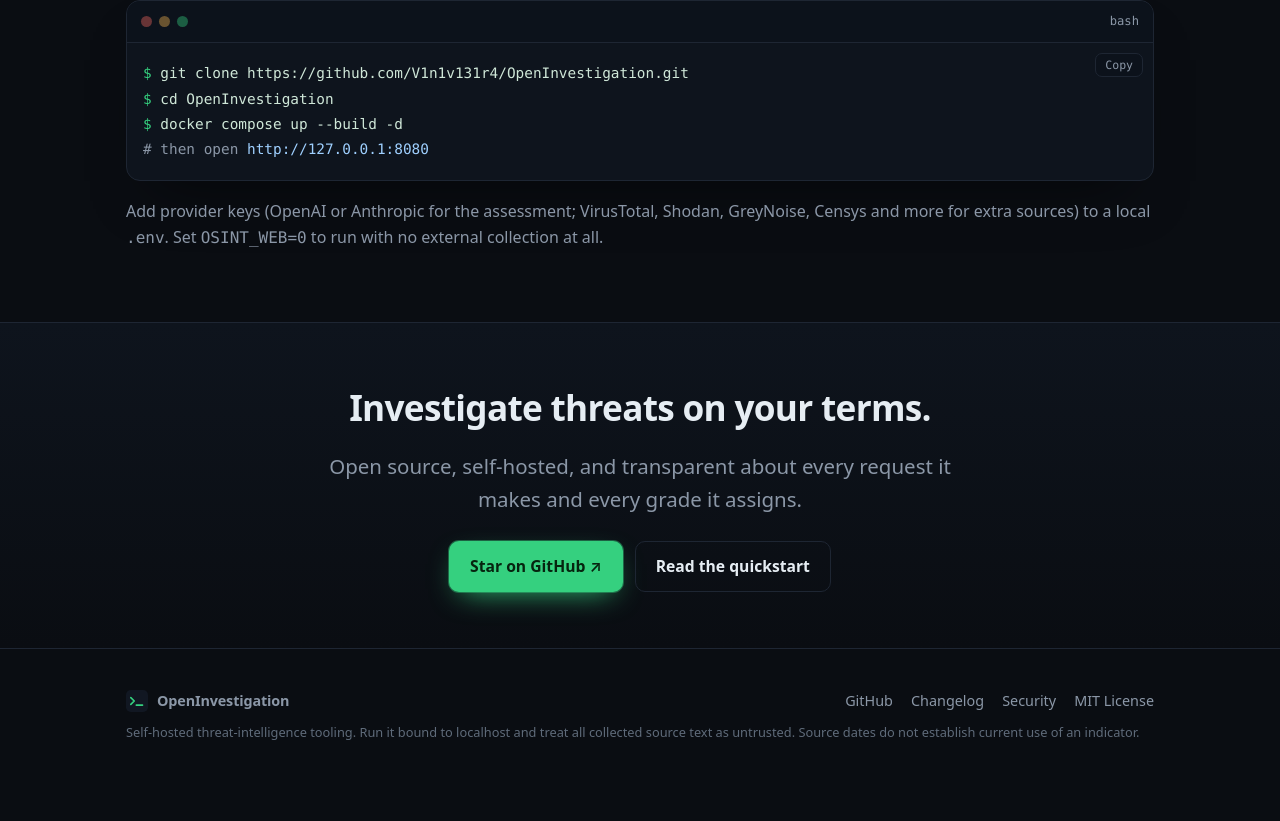
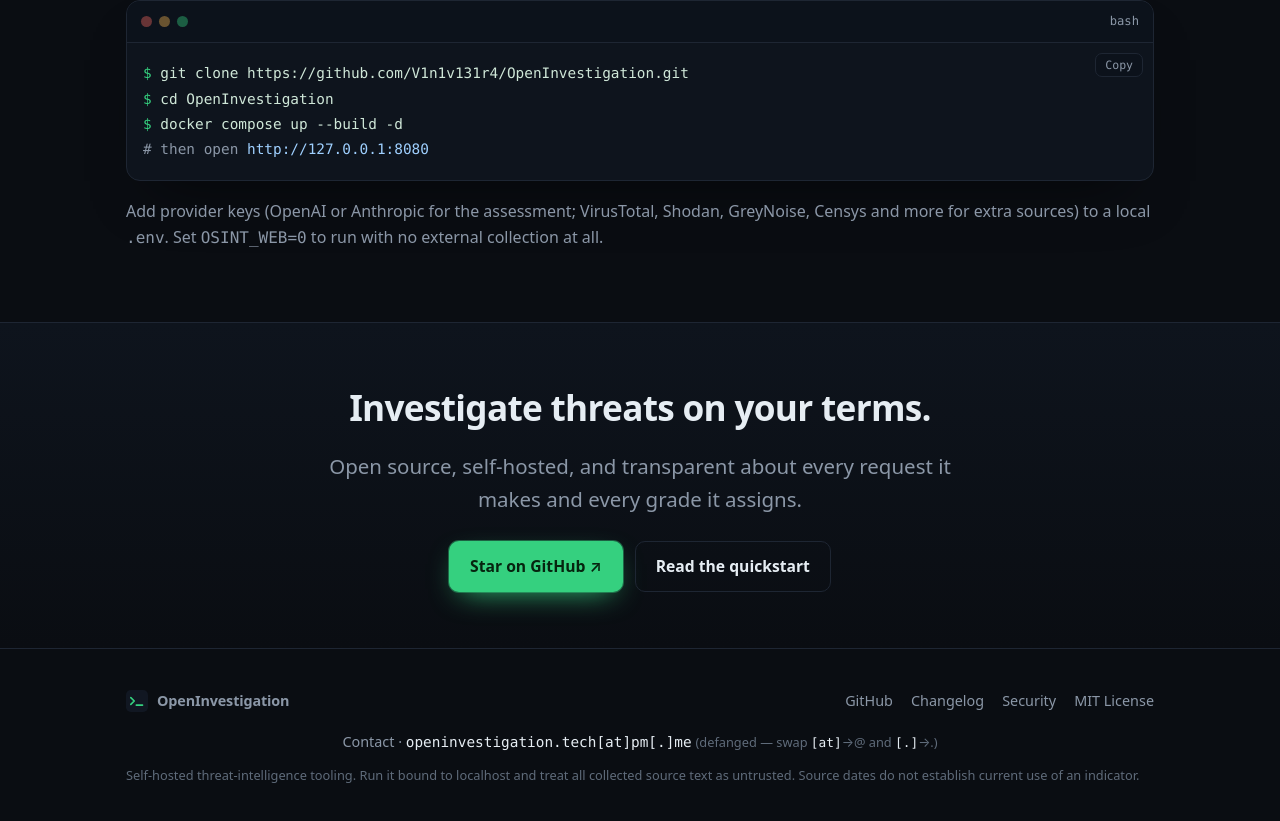
Before and after one commit to V1n1v131r4/OpenInvestigation, a plain HTML site: page docs/index.html in a window 1280 px wide. Shown: the part 5340-6161 px from the top of the page. Before the commit the page ends 6123 px from the top, so only its background shows below. Drawn offline with Linux system fonts and the light colour scheme.

Commit message:
Add defanged contact email to the footer
Show openinvestigation.tech[at]pm[.]me as defanged plain text (no
mailto, no raw address) so scrapers can't harvest it, with a short hint
on how to rehydrate it — on-brand for a tool that normalizes defanged
indicators.

Co-Authored-By: Claude <noreply@anthropic.com>

```diff
--- a/docs/index.html
+++ b/docs/index.html
@@ -168,6 +168,9 @@
   footer .wrap{display:flex;flex-wrap:wrap;gap:16px;align-items:center;justify-content:space-between}
   footer nav{display:flex;flex-wrap:wrap;gap:18px}
   footer a{color:var(--muted)}footer a:hover{color:var(--accent)}
+  .contact{max-width:var(--maxw);margin:18px auto 0;padding:0 16px;text-align:center;color:var(--muted);font-size:.9rem}
+  .contact .mono{color:var(--text)}
+  .contact .hint{color:#5f6b7a;font-size:.8rem}
   .note{max-width:var(--maxw);margin:10px auto 0;padding:0 16px;color:#5f6b7a;font-size:.8rem}
 </style>
 </head>
@@ -409,6 +412,7 @@
       <a href="https://github.com/V1n1v131r4/OpenInvestigation/blob/main/LICENSE">MIT License</a>
     </nav>
   </div>
+  <p class="contact">Contact · <span class="mono">openinvestigation.tech[at]pm[.]me</span> <span class="hint">(defanged — swap <span class="mono">[at]</span>→@ and <span class="mono">[.]</span>→.)</span></p>
   <p class="note">Self-hosted threat-intelligence tooling. Run it bound to localhost and treat all collected source text as untrusted. Source dates do not establish current use of an indicator.</p>
 </footer>
 
```
